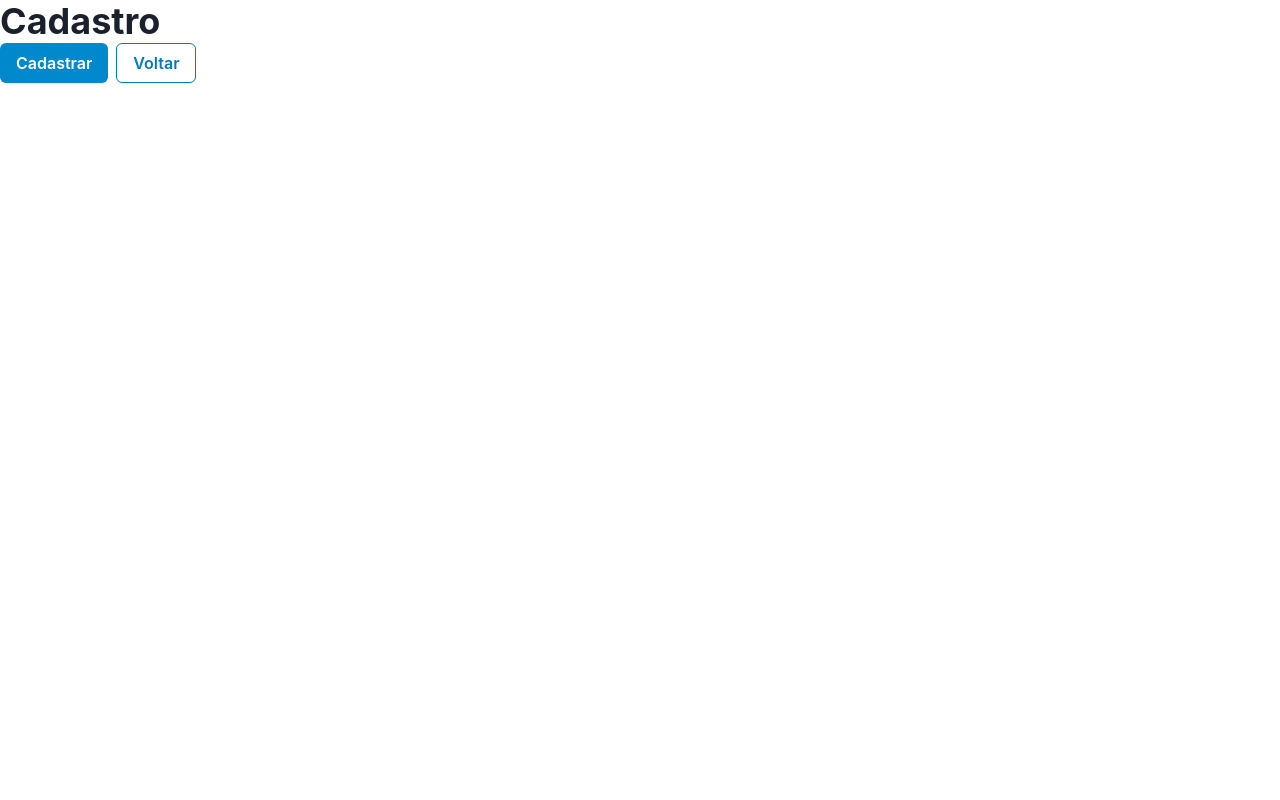
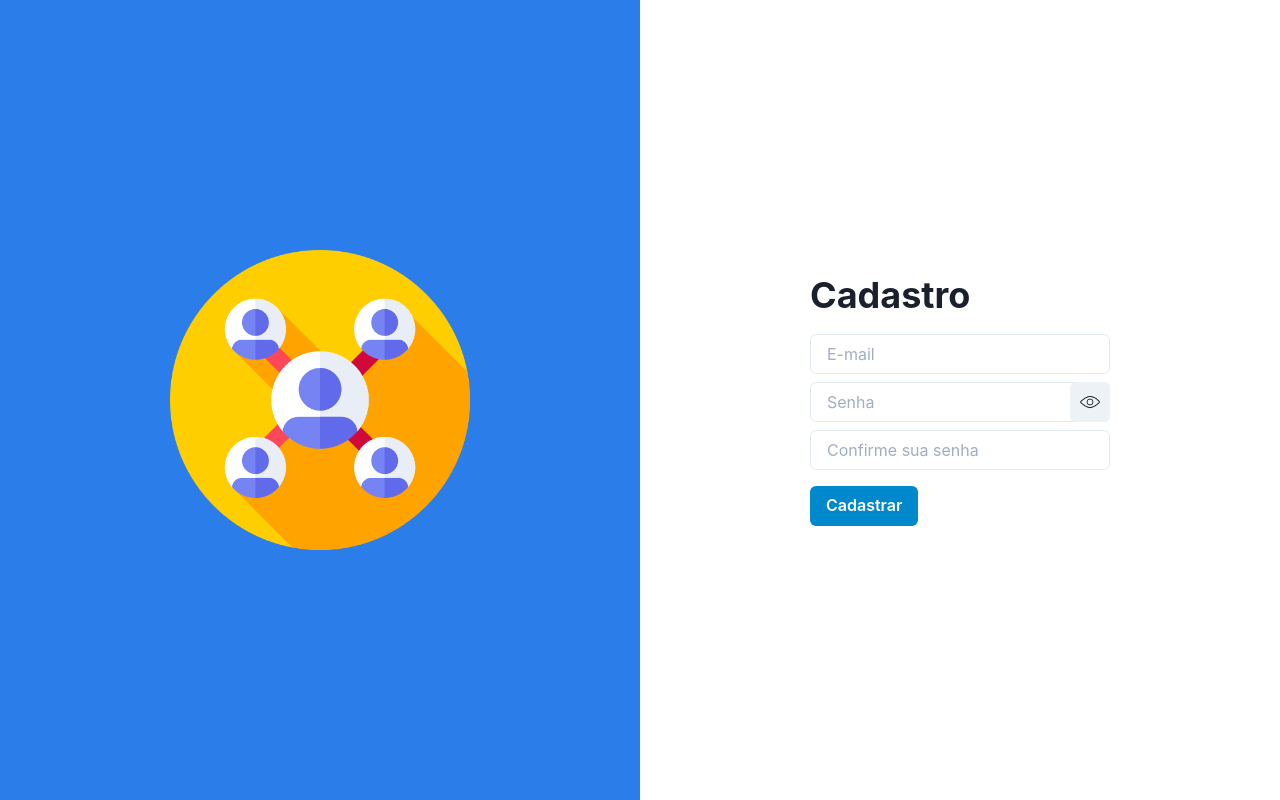
Before and after one commit to caioteixeiraa/tcc-front, a Next.js app in the folder lovelace/: page /register in a window 1280 px wide. Built offline with nearby package versions, Linux system fonts and the light colour scheme.

Commit message:
Register page

```diff
--- a/lovelace/pages/register.js
+++ b/lovelace/pages/register.js
@@ -1,22 +1,46 @@
-import React from 'react'
+import React, { useState } from 'react'
 import Link from 'next/link'
-import { Box, Heading } from '@chakra-ui/react'
+import Image from 'next/image'
+import { Box, Flex, Heading, Input, Stack, InputGroup, InputRightElement } from '@chakra-ui/react'
 import { Button, ButtonGroup } from '@chakra-ui/button'
+import connectionIcon from '../assets/images/connection.png'
+import showIcon from '../assets/images/show.png'
+import hideIcon from '../assets/images/hide.png'
 
 export const Register = () => {
-    return (
-        <Box>
+  const [show, setShow] = useState(false)
+  const handleClick = () => setShow(!show)
+
+  return (
+    <Flex>
+      <Box bg='#2B7DE9' w='50%' d='flex' alignItems='center' justifyContent='center'>
+        <Image src={connectionIcon} width={300} height={300} alt='Imagem de conexões'/>
+      </Box>
+      <Box w='50%' h='100vh' d='flex' alignItems='center' justifyContent='center'>
+        <Stack spacing={4} w='300px'>
             <Heading>Cadastro</Heading>
+            <Stack>
+                <Input placeholder="E-mail" />
+                <InputGroup>
+                    <Input placeholder="Senha" type={show ? 'text' : 'password'} />
+                    <InputRightElement>
+                            <Button p='10px' onClick={handleClick}>
+                                {show ?
+                                    <Image src={hideIcon} width={40} height={40} /> :
+                                    <Image src={showIcon} width={40} height={40} />
+                                }
+                            </Button>
+                        </InputRightElement>
+                </InputGroup>
+                <Input placeholder="Confirme sua senha" />
+            </Stack>
             <ButtonGroup>
-                <Link href='/dashboard'>
-                    <Button colorScheme='telegram'>Cadastrar</Button>
-                </Link>
-                <Link href='/'>
-                    <Button colorScheme='telegram' variant='outline'>Voltar</Button>
-                </Link>
+                <Button colorScheme='telegram'>Cadastrar</Button>
             </ButtonGroup>
-        </Box>
-    )
+        </Stack>
+      </Box>
+    </Flex>
+  )
 }
 
 export default Register
```
Also changed, not shown: lovelace/assets/images/hide.png (added), lovelace/assets/images/show.png (added).
